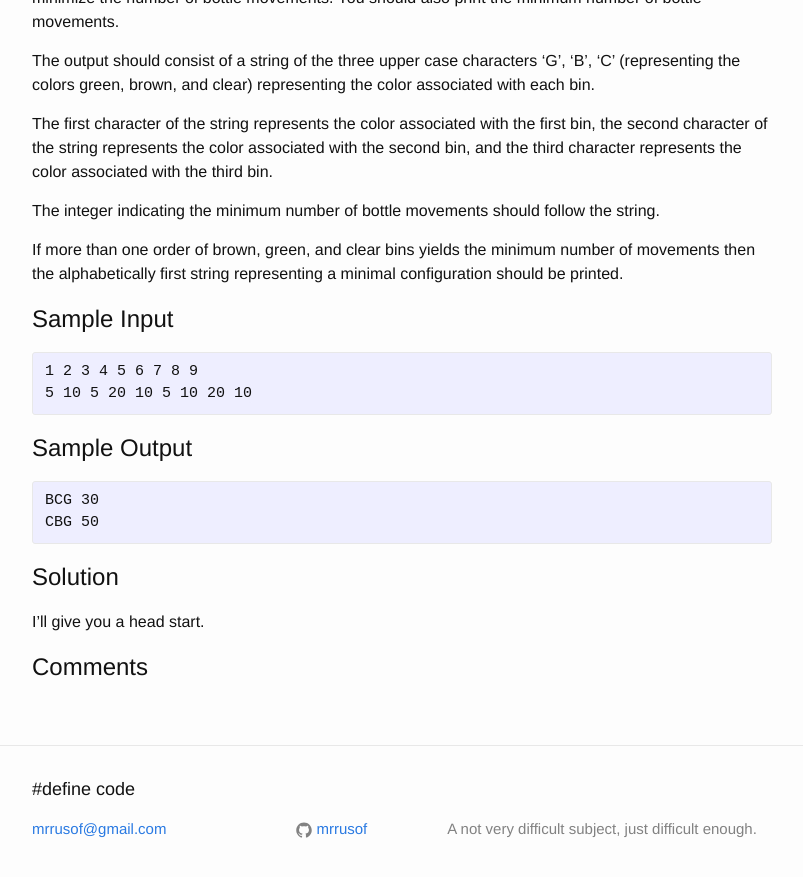
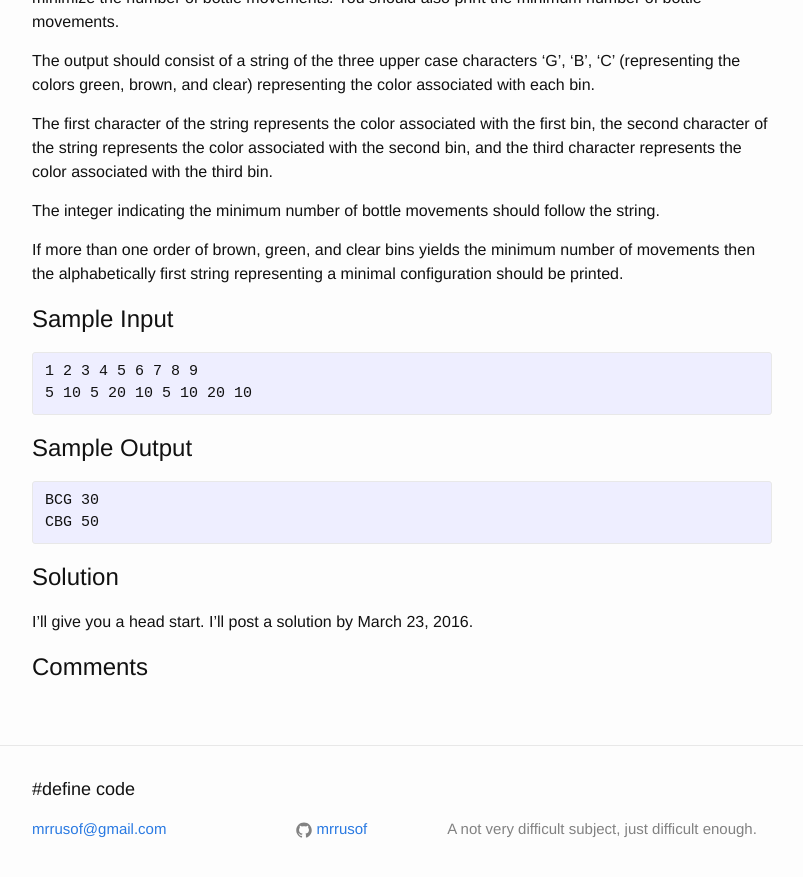
Before and after one commit to mrrusof/mrrusof.github.io, a Jekyll site: the page built from _posts/2016-03-21-ecological-bin-packing.markdown, in a window 1280 px wide and 900 px high, scrolled down 963 px. Shown: the top 877 px of the window, without its empty margins (238-1041 px from the left). Built offline with Jekyll 4.4.1, drawn with Linux system fonts in a browser that asks for light colours; comment, search, counter and statistics services are not loaded.

Commit message:
Promise to publish solution to 102 by March 23.

```diff
--- a/_posts/2016-03-21-ecological-bin-packing.markdown
+++ b/_posts/2016-03-21-ecological-bin-packing.markdown
@@ -85,7 +85,7 @@ CBG 50
 
 # Solution
 
-I'll give you a head start.
+I'll give you a head start. I'll post a solution by March 23, 2016.
 
 # Comments
 
```
